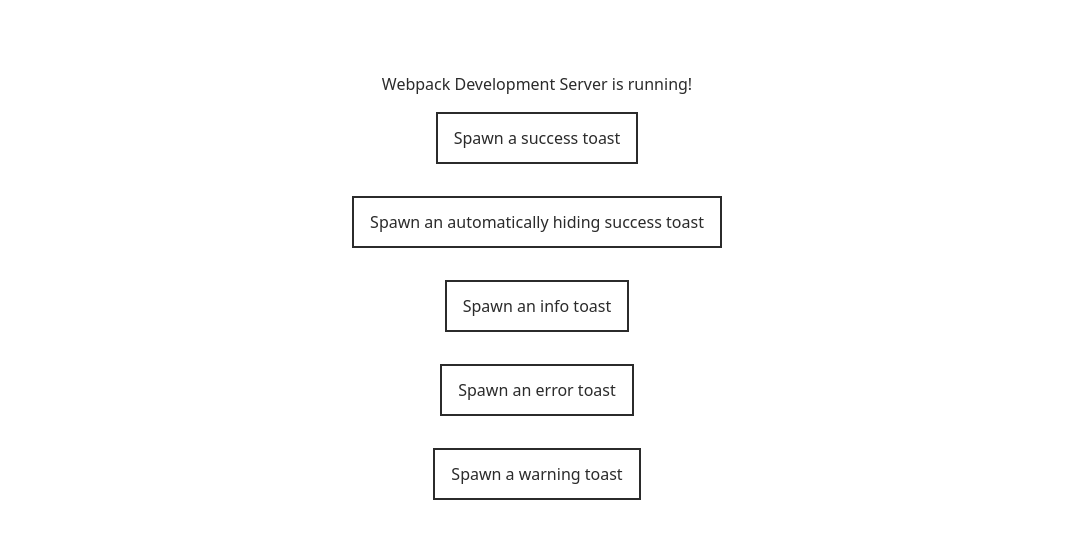
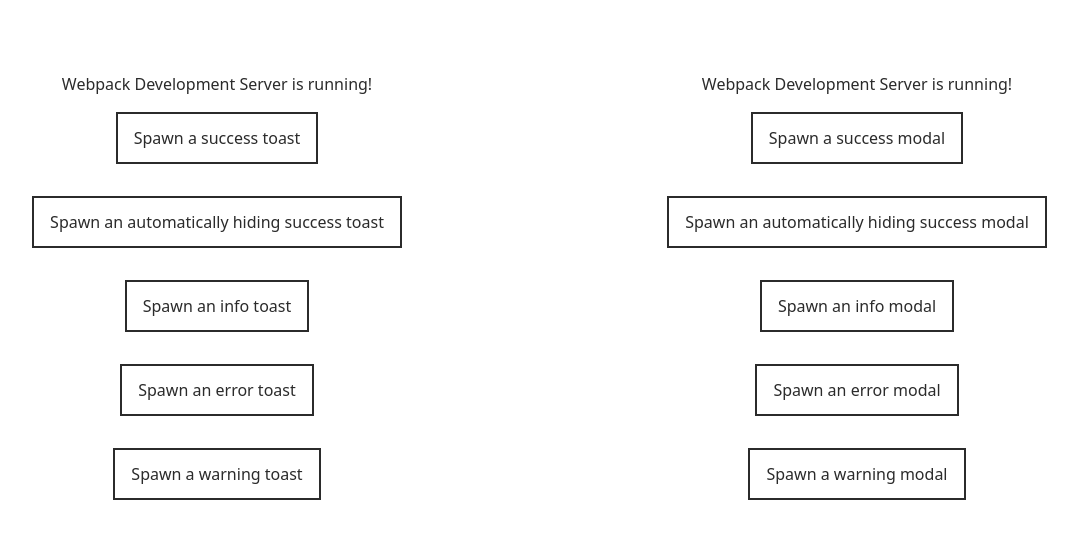
Before and after one commit to dkress59/notification-system, a React app: page / in a window 1280 px wide. Shown: the top 538 px of the page, without its empty margins (103-1181 px from the left). Built offline with nearby package versions, Linux system fonts and the light colour scheme.

Commit message:
clones modal from toast

```diff
--- a/src/context.ts
+++ b/src/context.ts
@@ -5,6 +5,8 @@
 const initialNotificationContext = {
 	toasts: [],
 	spawnToast: () => {},
+	modals: [],
+	spawnModal: () => {},
 } as NotificationContextType
 
 export const NotificationContext = createContext(initialNotificationContext)
--- a/src/css/utils.scss
+++ b/src/css/utils.scss
@@ -3,14 +3,24 @@
 @tailwind utilities;
 
 @layer utilities {
-  .custom-toast {
-    @apply relative right-0 w-max max-w-1/2 min-w-60 py-4 px-12 my-4 mx-8;
-    @apply pointer-events-auto border-2 rounded-md shadow-lg;
-    @apply transition-opacity duration-500;
+  .custom {
 
+    &-toast {
+      @apply relative right-0 w-max max-w-1/2 min-w-60 my-4 mx-8;
       &:first-of-type {
         @apply mt-8;
       }
+    }
+
+    &-modal {
+      @apply fixed top-1/2 left-1/2 w-1/2 h-1/2 min-w-60 max-w-2xl;
+      @apply transform-gpu -translate-x-1/2 -translate-y-1/2;
+    }
+
+    &-toast,
+    &-modal {
+      @apply py-4 px-12 pointer-events-auto border-2 rounded-md shadow-lg;
+      @apply transition-all duration-500;
 
       &-type {
         &-success {
@@ -64,3 +74,4 @@
       }
     }
   }
+}
--- a/src/demo-app.tsx
+++ b/src/demo-app.tsx
@@ -12,10 +12,11 @@
 )
 
 export function DemoApp() {
-	const { spawnToast } = useContext(NotificationContext)
+	const { spawnToast, spawnModal } = useContext(NotificationContext)
 
 	return (
-		<main>
+		<main className="flex">
+			<article className="w-1/2">
 				<br />
 				<br />
 				<br />
@@ -79,6 +80,72 @@
 					Spawn a warning toast
 				</button>
 				<br />
+			</article>
+			<article className="w-1/2">
+				<br />
+				<br />
+				<br />
+				<h1>Webpack Development Server is running!</h1>
+				<button
+					onClick={() =>
+						spawnModal({
+							title: demoTitle,
+							children: demoContent,
+						})
+					}
+				>
+					Spawn a success modal
+				</button>
+				<br />
+				<button
+					onClick={() =>
+						spawnModal({
+							autoHide: true,
+							title: demoTitle,
+							children: demoContent,
+						})
+					}
+				>
+					Spawn an automatically hiding success modal
+				</button>
+				<br />
+				<button
+					onClick={() =>
+						spawnModal({
+							title: demoTitle,
+							type: ToastType.INFO,
+							children: demoContent,
+						})
+					}
+				>
+					Spawn an info modal
+				</button>
+				<br />
+				<button
+					onClick={() =>
+						spawnModal({
+							title: demoTitle,
+							type: ToastType.ERROR,
+							children: demoContent,
+						})
+					}
+				>
+					Spawn an error modal
+				</button>
+				<br />
+				<button
+					onClick={() =>
+						spawnModal({
+							title: demoTitle,
+							type: ToastType.WARNING,
+							children: demoContent,
+						})
+					}
+				>
+					Spawn a warning modal
+				</button>
+				<br />
+			</article>
 		</main>
 	)
 }
--- a/src/hooks.tsx
+++ b/src/hooks.tsx
@@ -1,31 +1,36 @@
+/* eslint-disable sonarjs/no-identical-functions */
 import { nanoid } from 'nanoid'
 import React, { ReactNode, useReducer } from 'react'
 
 import { NotificationContext } from './context'
+import { Modal } from './modal'
 import { Toast } from './toast'
 import { ToastAction, ToastInCollection, ToastProps } from './types'
 
 export const NotificationProvider = ({ children }: { children: ReactNode }) => {
-	const { collection, spawnToast } = useToast()
+	const { toasts, spawnToast } = useToast()
+	const { modals, spawnModal } = useModal()
 	return (
 		<NotificationContext.Provider
-			value={{ toasts: collection, spawnToast }}
+			value={{ toasts, spawnToast, modals, spawnModal }}
 		>
 			{children}
 			<footer
 				id="notification-wrapper"
 				data-testid="notification-wrapper"
 			>
-				{collection.map(({ props, id }: ToastInCollection) => (
+				{toasts.map(({ props, id }: ToastInCollection) => (
 					<Toast {...props} key={id} />
+				))}
+				{modals.map(({ props, id }: ToastInCollection) => (
+					<Modal {...props} key={id} />
 				))}
 			</footer>
 		</NotificationContext.Provider>
 	)
 }
 
-function useToast() {
-	function toastReducer(
+function notificationReducer(
 	state: ToastInCollection[],
 	action: { type: ToastAction; payload: ToastInCollection },
 ): ToastInCollection[] {
@@ -37,8 +42,9 @@
 	}
 }
 
-	const [collection, dispatch] = useReducer(
-		toastReducer,
+function useToast() {
+	const [toasts, dispatch] = useReducer(
+		notificationReducer,
 		[] as ToastInCollection[],
 	)
 
@@ -60,6 +66,34 @@
 
 	return {
 		spawnToast,
-		collection,
+		toasts,
 	}
 }
+
+function useModal() {
+	const [modals, dispatch] = useReducer(
+		notificationReducer,
+		[] as ToastInCollection[],
+	)
+
+	const spawnModal = (props: ToastProps) => {
+		const collectionId = nanoid()
+		const newToast: ToastInCollection = {
+			id: collectionId,
+			props: {
+				...props,
+				removeToastFromDom: () =>
+					dispatch({
+						type: ToastAction.POP,
+						payload: { id: collectionId } as ToastInCollection,
+					}),
+			},
+		}
+		dispatch({ type: ToastAction.PUSH, payload: newToast })
+	}
+
+	return {
+		spawnModal,
+		modals,
+	}
+}
--- /dev/null
+++ b/src/modal.tsx
@@ -0,0 +1,76 @@
+/* eslint-disable sonarjs/no-duplicate-string */
+import React, { useEffect, useState } from 'react'
+
+import { FinalToastProps, ToastType } from './types'
+
+function getToastClassName(type: ToastType) {
+	if (type === ToastType.INFO) return 'custom-modal custom-modal-type-info'
+	if (type === ToastType.ERROR) return 'custom-modal custom-modal-type-error'
+	if (type === ToastType.WARNING)
+		return 'custom-modal custom-modal-type-warning'
+	return 'custom-modal custom-modal-type-success'
+}
+
+function getToastIcon(type: ToastType) {
+	if (type === ToastType.INFO) return 'i'
+	if (type === ToastType.ERROR)
+		return (
+			<span className="text-xl inline-block -mt-1 transform-gpu -rotate-12">
+				&#9586;
+			</span>
+		)
+	if (type === ToastType.WARNING) return '!'
+	return <>&#10003;</>
+}
+
+export function Modal({
+	autoHide = false,
+	children,
+	removeToastFromDom,
+	type = ToastType.SUCCESS,
+}: FinalToastProps) {
+	const [opacity, setOpacity] = useState('opacity-0 mt-8')
+
+	const className = getToastClassName(type) + ' ' + opacity
+
+	const onDismiss = () => {
+		setOpacity('opacity-0 mt-8')
+	}
+
+	useEffect(() => {
+		setOpacity('opacity-100 mt-0')
+		const timeOut = autoHide ? setTimeout(() => onDismiss(), 3000) : null
+		return () => {
+			if (timeOut) clearTimeout(timeOut)
+		}
+	}, [])
+
+	useEffect(() => {
+		const timeOut =
+			opacity === 'opacity-0 mt-8'
+				? setTimeout(() => removeToastFromDom(), 500)
+				: null
+		return () => {
+			if (timeOut) clearTimeout(timeOut)
+		}
+	}, [opacity])
+
+	return (
+		<aside {...{ className }} data-testid="toast-component">
+			<h4>Lorem Ipsum</h4>
+			<span className="icon" data-testid="toast-icon">
+				{getToastIcon(type)}
+			</span>
+			<div>{children}</div>
+			{!autoHide && (
+				<span
+					className="dismiss"
+					data-testid="dismiss-button"
+					onClick={() => onDismiss()}
+				>
+					&#x2715;
+				</span>
+			)}
+		</aside>
+	)
+}
--- a/src/types.ts
+++ b/src/types.ts
@@ -28,4 +28,6 @@
 export interface NotificationContextType {
 	toasts: ToastInCollection[]
 	spawnToast: (props: ToastProps) => void
+	modals: ToastInCollection[]
+	spawnModal: (props: ToastProps) => void
 }
```
Lines whose indentation alone changed are shown as unchanged.
